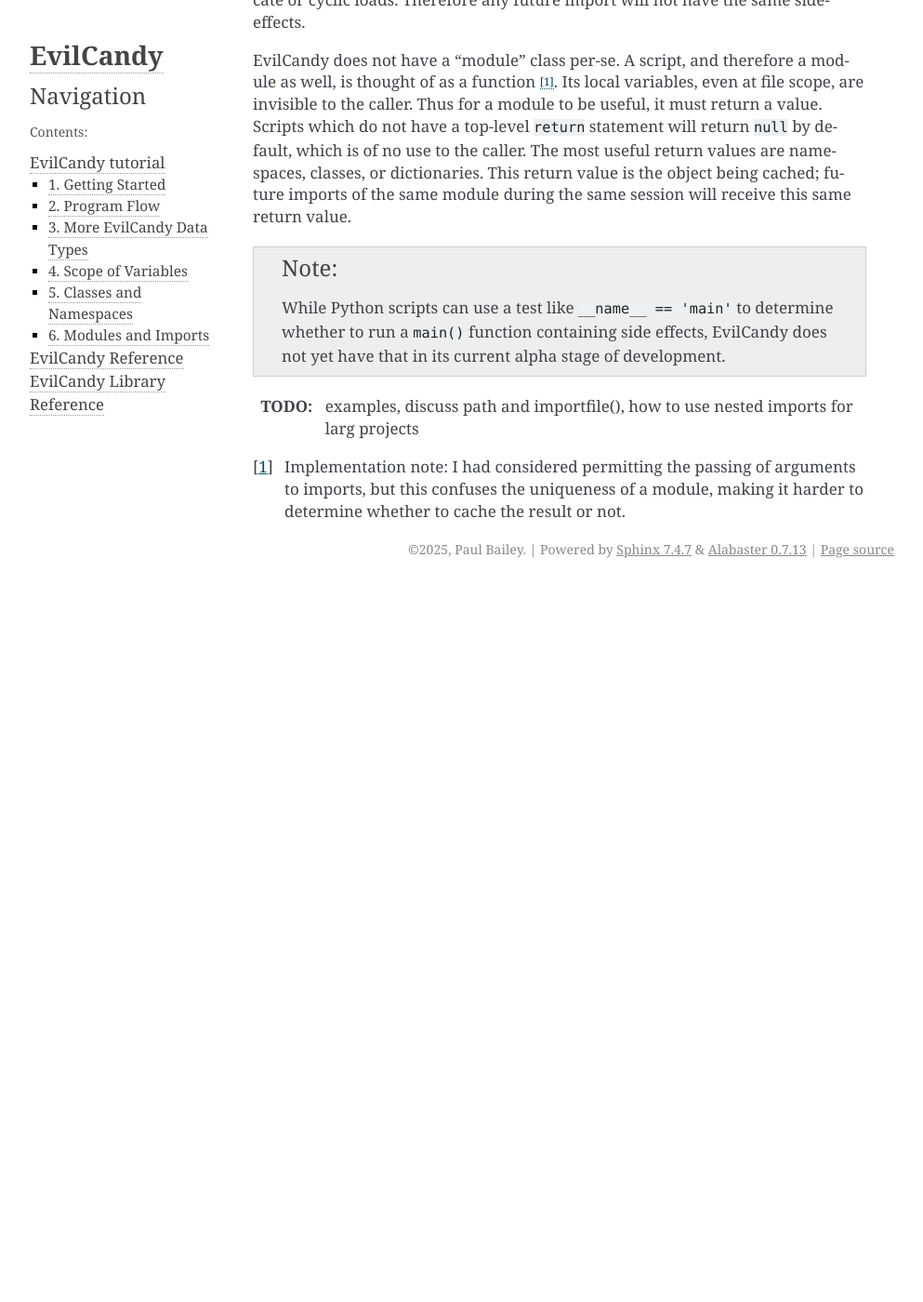
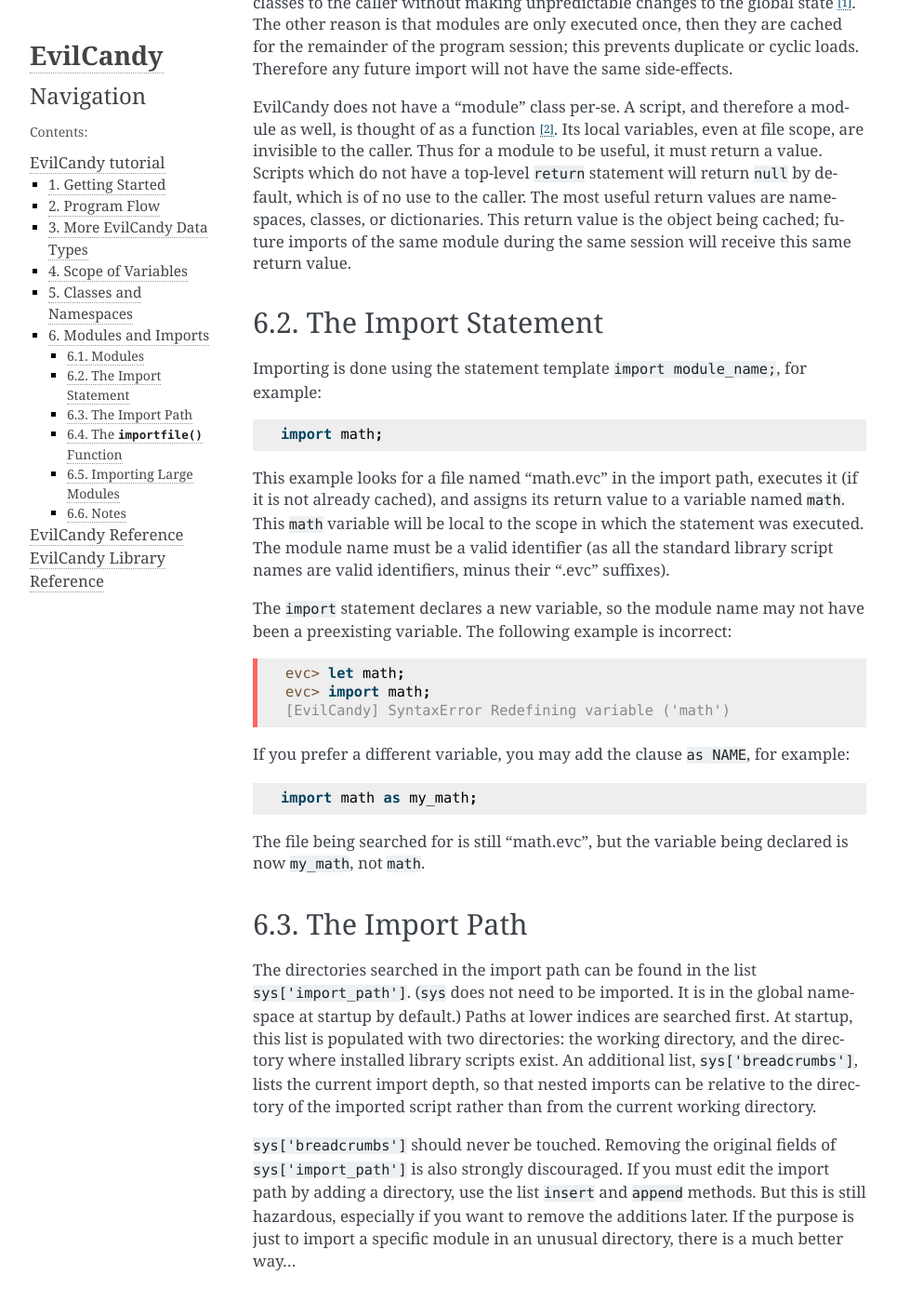
Before and after one commit to paul-bailey/EvilCandy, a Sphinx documentation site: the page built from Documentation/tutorial/modules_and_imports.rst, in a window 1280 px wide and 1400 px high, scrolled down 370 px. Shown: the whole window at 93% size, without its empty margins (148-1141 px from the left). Built offline with Sphinx 7.4.7, drawn with Linux system fonts in a browser that asks for light colours; before the commit the page ends 1000 px from its top, so only the background shows below that; some of the changed text lies outside the part shown.

Commit message:
Add a man page and more documentation

```diff
--- a/Documentation/evc_lexer.py
+++ b/Documentation/evc_lexer.py
@@ -13,8 +13,9 @@
             (r'/\*.*?\*/', token.Comment.Multiline),
             (r'#.*$', token.Comment.Single),
             (r'//.*$', token.Comment.Single),
-            (r'(function|class|for|let|global|if|else|while|return|in|nobreak)\b',
+            (r'(function|private|import|class|for|let|global|if|else|while|return|in|nobreak)\b',
              token.Keyword),
+            (r'(as)\b', token.Keyword.Soft),
             (r'"[^"]*"', token.String),
             (r'[a-zA-Z_][a-zA-Z0-9_]*', token.Name),
             (r'[0-9]+', token.Number),
--- a/Documentation/tutorial/modules_and_imports.rst
+++ b/Documentation/tutorial/modules_and_imports.rst
@@ -1,5 +1,8 @@
 Modules and Imports
 ===================
+
+Modules
+-------
 
 Here I should distinguish between "module" and "script".
 They are technically the same thing, but for this discussion I will make
@@ -8,10 +11,10 @@
 A *module* is the file being *imported* by that top-level script, as well
 as any file being imported by the module.
 
-There are two good reasons for not writing modules which have side
-effects like printing or writing global variables.  One is conceptual:
+There are two good reasons to not write modules which have side
+effects, like ``print()`` or ``global``.  One is conceptual:
 modules should provide libraries and classes to the caller without making
-unpredictable changes to the global namespace.  The other reason is that
+unpredictable changes to the global state [#]_.  The other reason is that
 modules are only executed once, then they are cached for the remainder of
 the program session; this prevents duplicate or cyclic loads.  Therefore
 any future import will not have the same side-effects.
@@ -26,17 +29,104 @@
 of the same module during the same session will receive this same return
 value.
 
-.. note::
+The Import Statement
+--------------------
+
+Importing is done using the statement template ``import module_name;``, for
+example::
+
+  import math;
+
+This example looks for a file named "math.evc" in the import path,
+executes it (if it is not already cached), and assigns its return value
+to a variable named ``math``.  This ``math`` variable will be local to
+the scope in which the statement was executed.  The module name must be
+a valid identifier (as all the standard library script names are valid
+identifiers, minus their ".evc" suffixes).
+
+The ``import`` statement declares a new variable, so the module name may
+not have been a preexisting variable.  The following example is incorrect:
+
+.. code-block:: evc-console
+   :class: example-bad
+
+   evc> let math;
+   evc> import math;
+   [EvilCandy] SyntaxError Redefining variable ('math')
+
+If you prefer a different variable, you may add the clause ``as NAME``,
+for example::
+
+   import math as my_math;
+
+The file being searched for is still "math.evc", but the variable being
+declared is now ``my_math``, not ``math``.
+
+The Import Path
+---------------
+
+The directories searched in the import path can be found in the list
+``sys['import_path']``.  (``sys`` does not need to be imported.  It is in
+the global namespace at startup by default.)  Paths at lower indices are
+searched first.  At startup, this list is populated with two directories:
+the working directory, and the directory where installed library scripts
+exist.  An additional list, ``sys['breadcrumbs']``, lists the current import
+depth, so that nested imports can be relative to the directory of the
+imported script rather than from the current working directory.
+
+
+``sys['breadcrumbs']`` should never be touched.  Removing the original
+fields of ``sys['import_path']`` is also strongly discouraged.  If
+you must edit the import path by adding a directory, use the list
+``insert`` and ``append`` methods.  But this is still hazardous,
+especially if you want to remove the additions later.  If the purpose is
+just to import a specific module in an unusual directory, there is a
+much better way...
+
+The ``importfile()`` Function
+-----------------------------
+
+Rather than manipulating ``sys['import_path']``, a user can instead use
+the built-in ``importfile()`` function, which takes a string as its
+parameter::
+
+   let my_module = importfile('../my_module.evc');
+
+This can be handy for ad hoc modules, or for testing new modules without
+having to install them or put them in the working directory.  This has
+the added benefit that you can import files whose names are not valid
+identifiers.
+
+If the path begins with only the name (I.E. no leading absolute-
+or relative-path indicators like ``.`` or ``/``), then the same path
+search will be conducted as with the normal import statement.  This will
+also run through the same module de-duplication logic, so do not use
+``importfile()`` as a way to force a duplicate load [#]_.
+
+Importing Large Modules
+-----------------------
+
+In its current (pre)alpha stage of development, EvilCandy does not
+support directory names as the target of an ``import`` statement.
+Adding this feature is certainly on the longer-term to-do list.
+
+Notes
+-----
+
+.. [#]
 
    While Python scripts can use a test like ``__name__ == 'main'``
    to determine whether to run a ``main()`` function containing side
-   effects, EvilCandy does not yet have that in its current alpha stage
+   effects, EvilCandy does not yet have that in its current (pre)alpha stage
    of development.
-
-:TODO: examples, discuss path and importfile(), how to use nested imports for larg projects
 
 .. [#]
 
    Implementation note: I had considered permitting the passing of
    arguments to imports, but this confuses the uniqueness of a module,
    making it harder to determine whether to cache the result or not.
+
+.. [#]
+
+   Adding a built-in function that explicitly reloads a module is on
+   the development to-do list.
```
Also changed, not shown: Documentation/tutorial/classes_and_namespaces.rst (+54 -10 lines), 2 other files.
